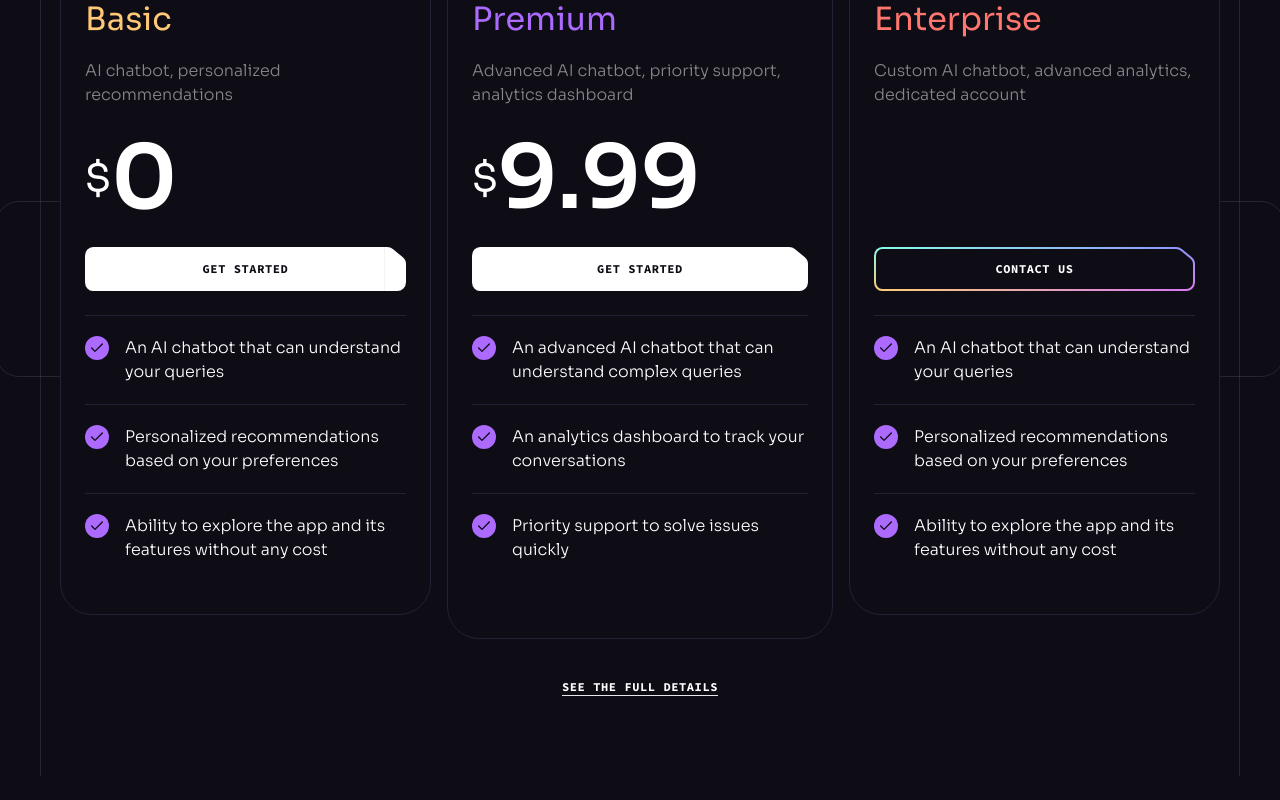
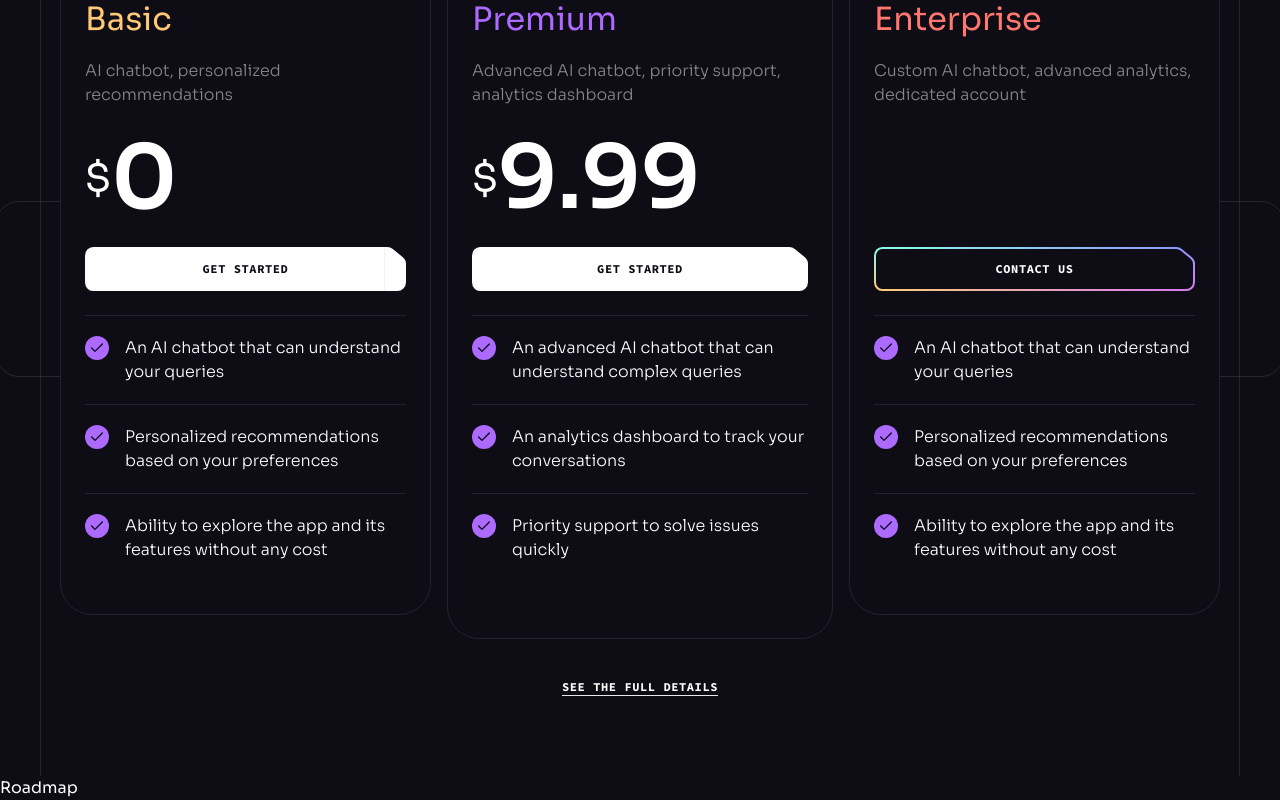
Before and after one commit to ERFAN-REVENANT/brainwave-react, a React (Vite) app: page / in a window 1280 px wide. Shown: the part 6355-7155 px from the top of the page. Before the commit the page ends 7131 px from the top, so only its background shows below. Built offline with nearby package versions, Linux system fonts and the light colour scheme.

Commit message:
roadmap inserted

```diff
--- a/src/App.jsx
+++ b/src/App.jsx
@@ -6,6 +6,7 @@ import Benefits from "./components/Benefits";
 import Collaboration from "./components/Collaboration";
 import Services from "./components/Services";
 import Pricing from "./components/Pricing";
+import Roadmap from "./components/Roadmap";
 
 const App = () => {
   return (
@@ -17,6 +18,7 @@ const App = () => {
         <Collaboration></Collaboration>
         <Services></Services>
         <Pricing></Pricing>
+        <Roadmap></Roadmap>
       </div>
       <ButtonGradient></ButtonGradient>
     </Fragment>
--- /dev/null
+++ b/src/components/Roadmap.jsx
@@ -0,0 +1,9 @@
+import React from 'react'
+
+const Roadmap = () => {
+  return (
+    <div>Roadmap</div>
+  )
+}
+
+export default Roadmap
```
